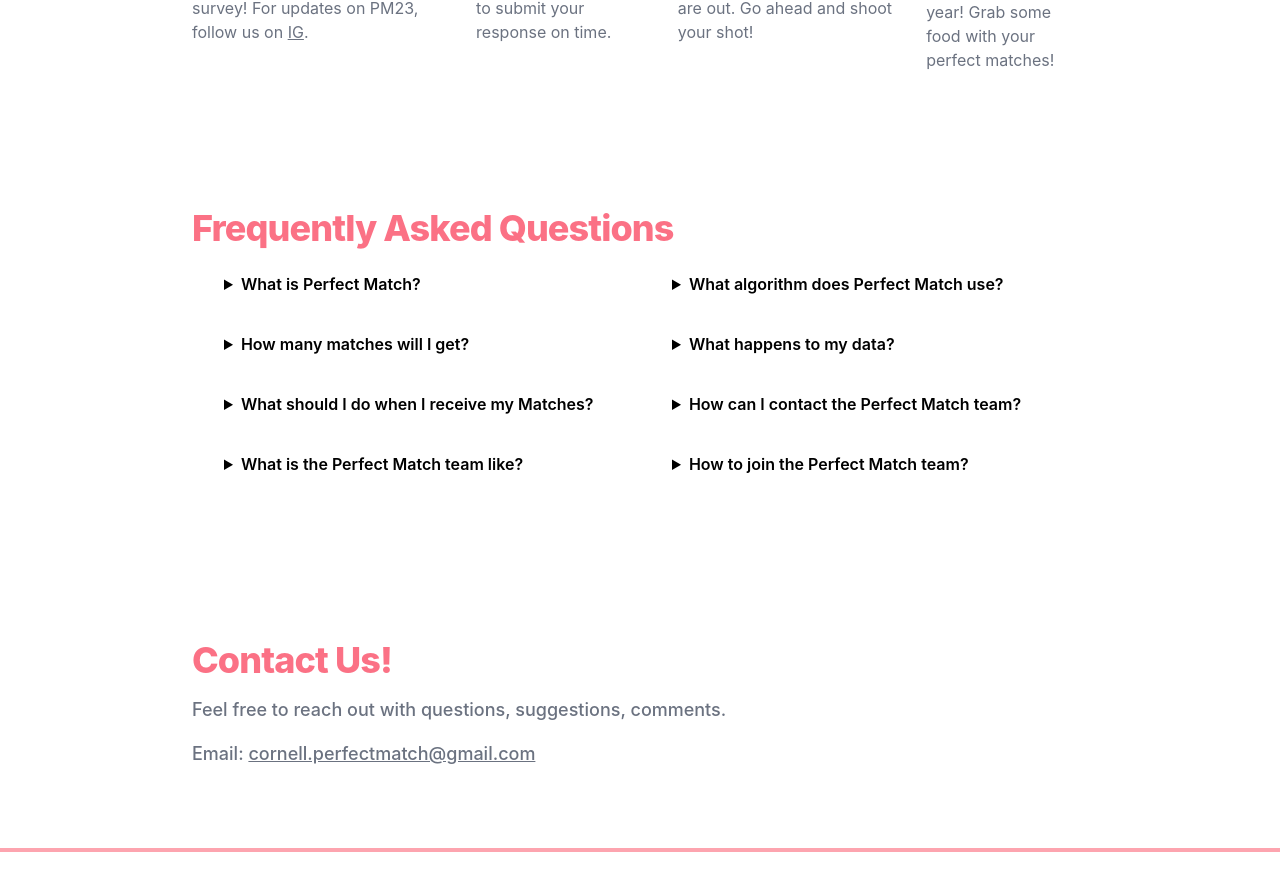
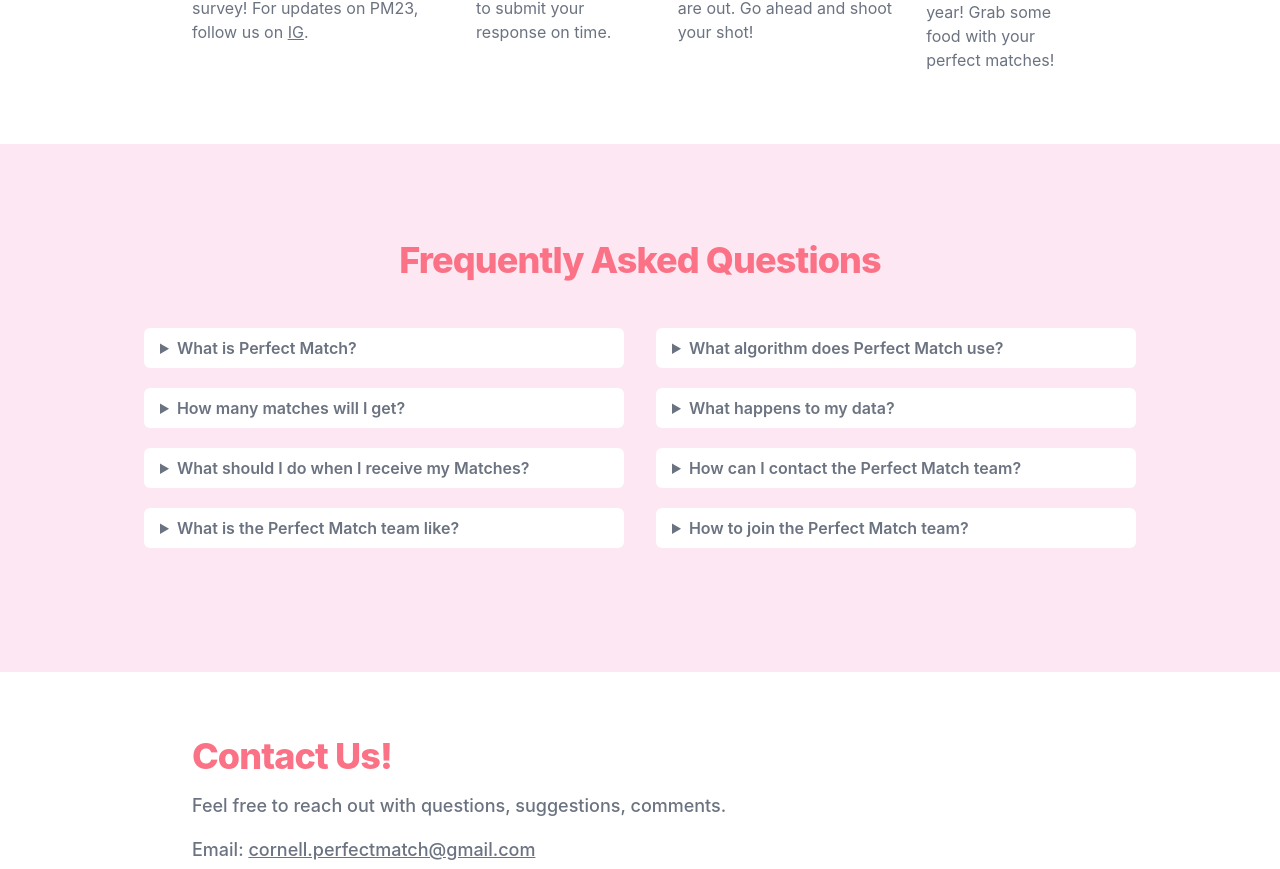
Before and after one commit to Perfect-Match-Org/perfect-match-web, a Next.js app: page /about in a window 1280 px wide. Shown: the part 714-1583 px from the top of the page. Built offline with nearby package versions, Linux system fonts and the light colour scheme.

Commit message:
consistent faqs

```diff
--- a/pages/about.tsx
+++ b/pages/about.tsx
@@ -41,7 +41,8 @@ const About: any = (props: any) => {
         <div>
           {" "}
           <section className="bg-white ">
-            <div className="gap-6 lg:gap-10 items-center px-0 mx-auto max-w-screen-xl lg:grid lg:grid-cols-2 lg:px-6 flex-col lg:flex-row mx-[5%] sm:mx-[10%] lg:mx-[15%] sm:py-16 lg:py-20 py-12"
+            <div
+              className="gap-6 lg:gap-10 items-center px-0 mx-auto max-w-screen-xl lg:grid lg:grid-cols-2 lg:px-6 flex-col lg:flex-row mx-[5%] sm:mx-[10%] lg:mx-[15%] sm:py-16 lg:py-20 py-12"
               style={{ display: "flex", paddingLeft: "0px" }}
             >
               <div className="font text-gray-500 sm:text-lg dark:text-gray-400 lg:w-7/12">
@@ -224,14 +225,14 @@ const About: any = (props: any) => {
           </div>
         </section>
 
-        <section className="bg-white dark:bg-gray-600">
-          <div className="py-8 mx-auto max-w-screen-xl lg:py-16 mx-[5%] sm:mx-[10%] lg:mx-[15%]">
-            <div className="max-w-screen-lg text-gray-500 sm:text-lg dark:text-gray-400">
-              <h2 className="mb-4 text-2xl sm:text-4xl tracking-tight font-extrabold text-rose-400 dark:text-white">
+        <section className="text-gray-500 bg-pink-100">
+          <div className="container px-5 sm:px-0 py-16 sm:py-24 mx-auto">
+            <div className="text-center mb-15">
+              <h2 className="mb-12 text-2xl tracking-tight font-extrabold text-rose-400 sm:text-4xl">
                 Frequently Asked Questions
               </h2>
             </div>
-            <div className="flex flex-wrap sm:mx-auto sm:mb-2 -mx-2">
+            <div className="flex flex-wrap lg:w-4/5 sm:mx-auto sm:mb-2 -mx-2">
               <div className="w-full lg:w-1/2 px-4">
                 <details className="mb-5">
                   <summary className="sm:font-semibold font-medium bg-white rounded-md py-2 px-4 cursor-pointer">
```
